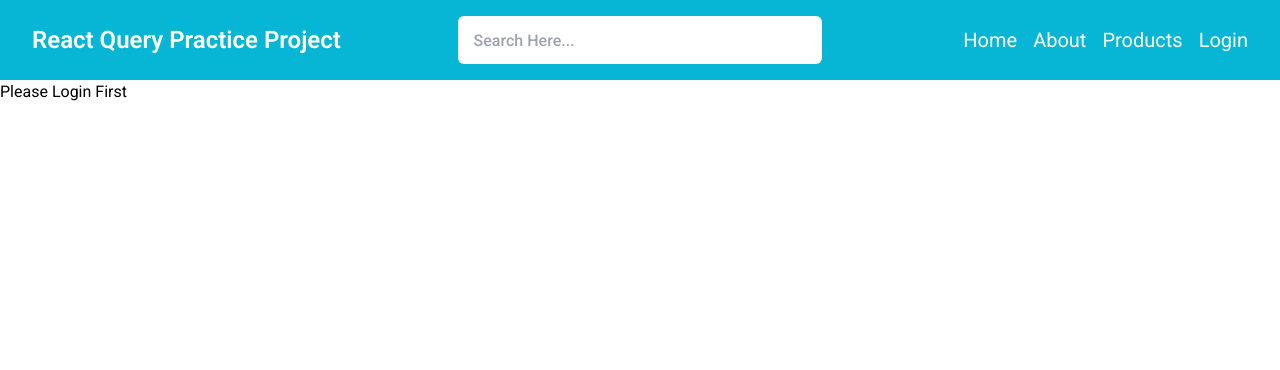
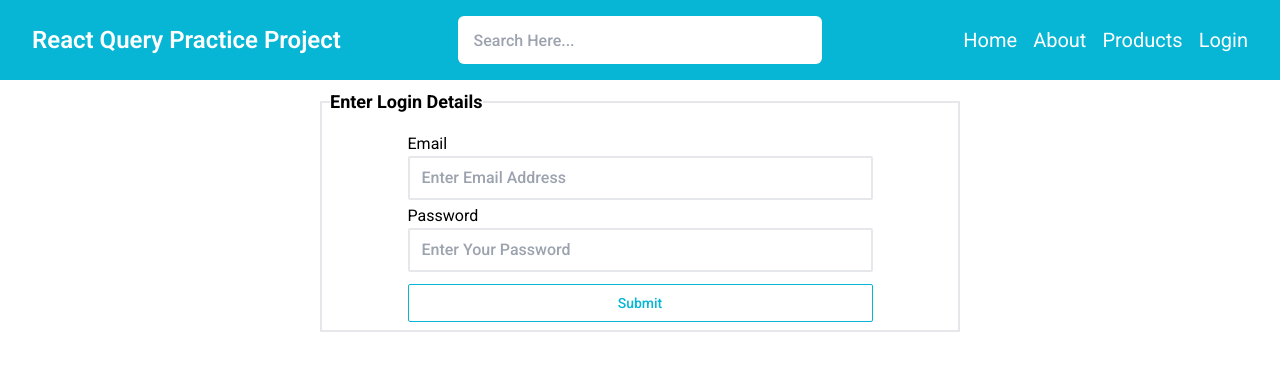
Before and after one commit to Shahriar090/react-query-practice-project, a React (Vite) app: page /login in a window 1280 px wide. Shown: the top 370 px of the page. Built offline with nearby package versions, Linux system fonts and the light colour scheme.

Commit message:
Implemented FieldSet and Field components to reuse them in all form-related components.

```diff
--- /dev/null
+++ b/src/components/Form/Field.jsx
@@ -0,0 +1,24 @@
+import React from "react";
+
+const Field = ({ label, children, htmlFor, error }) => {
+  const getChildId = (children) => {
+    const child = React.Children.only(children);
+
+    if ("id" in child?.props) {
+      return child.props.id;
+    }
+  };
+
+  const id = htmlFor || getChildId(children);
+  return (
+    <div className="flex flex-col items-start justify-start w-3/4 mx-auto">
+      {label && <label htmlFor={id}>{label}</label>}
+      {children}
+      {!!error && (
+        <div className="text-red-500 font-semibold">{error.message}</div>
+      )}
+    </div>
+  );
+};
+
+export default Field;
--- /dev/null
+++ b/src/components/Form/FieldSet.jsx
@@ -0,0 +1,12 @@
+const FieldSet = ({ label, children }) => {
+  return (
+    <fieldset className="m-2 border-2 p-2 w-3/6 mx-auto ">
+      {label && <legend className="text-lg font-bold mb-2">{label}</legend>}
+      <div className="flex flex-col gap-1 justify-between self-start">
+        {children}
+      </div>
+    </fieldset>
+  );
+};
+
+export default FieldSet;
--- /dev/null
+++ b/src/components/Form/LoginForm.jsx
@@ -0,0 +1,40 @@
+import Field from "./Field";
+import FieldSet from "./FieldSet";
+
+const LoginForm = () => {
+  return (
+    <div>
+      <form>
+        <FieldSet label={"Enter Login Details"}>
+          <Field label={"Email"}>
+            <input
+              type="email"
+              name="email"
+              id="email"
+              placeholder="Enter Email Address"
+              className="border-2 w-full px-3 py-2 rounded-sm text-black font-medium"
+            />
+          </Field>
+          <Field label={"Password"}>
+            <input
+              type="password"
+              name="password"
+              id="password"
+              placeholder="Enter Your Password"
+              className="border-2 w-full px-3 py-2 rounded-sm text-black font-medium"
+            />
+          </Field>
+
+          <Field>
+            <input
+              type="submit"
+              className="px-2 py-2 border border-cyan-500 font-medium text-sm text-cyan-500 rounded-xs w-full hover:bg-cyan-500 hover:text-white transition-all duration-300 rounded-sm mt-2"
+            />
+          </Field>
+        </FieldSet>
+      </form>
+    </div>
+  );
+};
+
+export default LoginForm;
--- a/src/pages/Login.jsx
+++ b/src/pages/Login.jsx
@@ -1,7 +1,9 @@
+import LoginForm from "../components/Form/LoginForm";
+
 const Login = () => {
   return (
     <div>
-      <h1>Please Login First</h1>
+      <LoginForm />
     </div>
   );
 };
```
